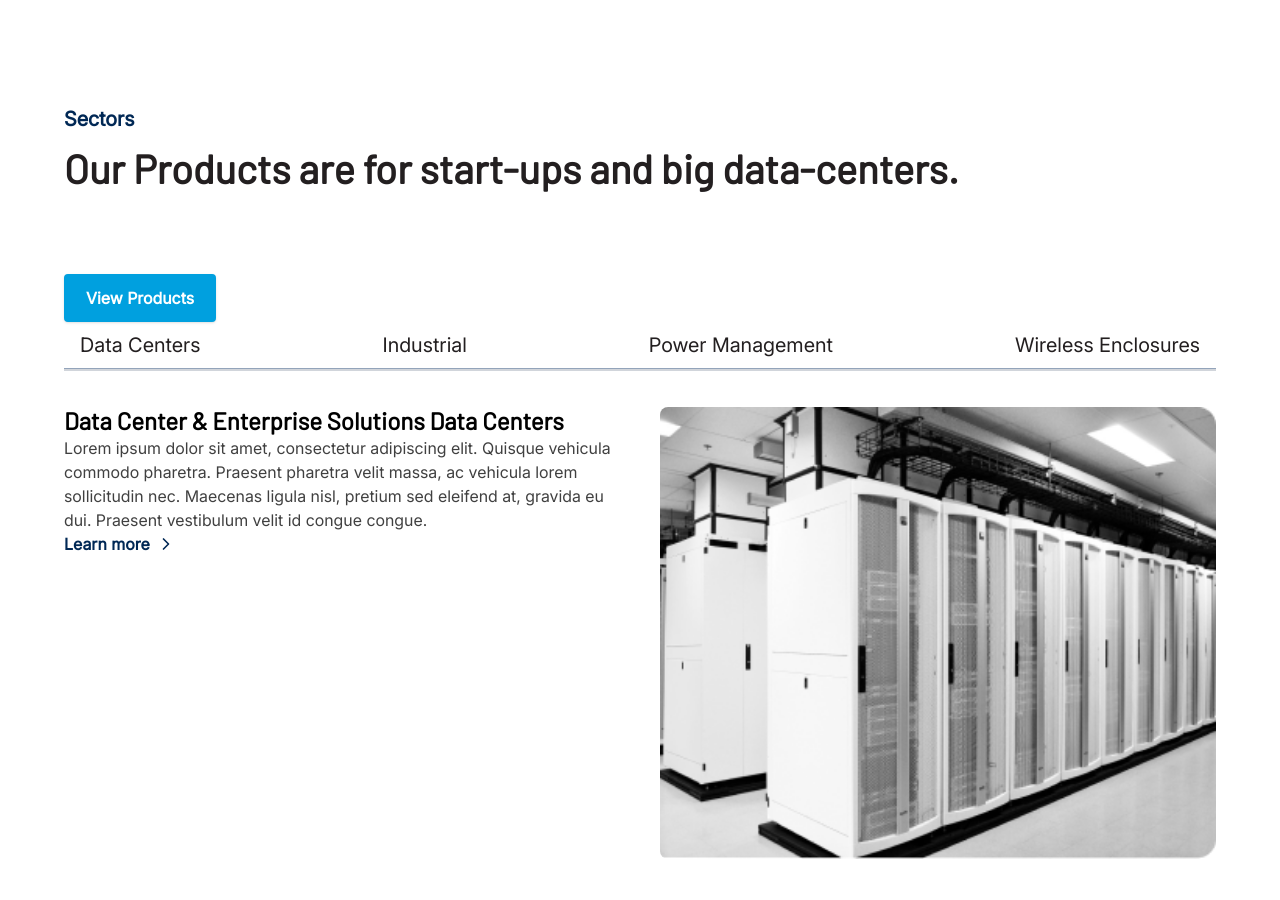
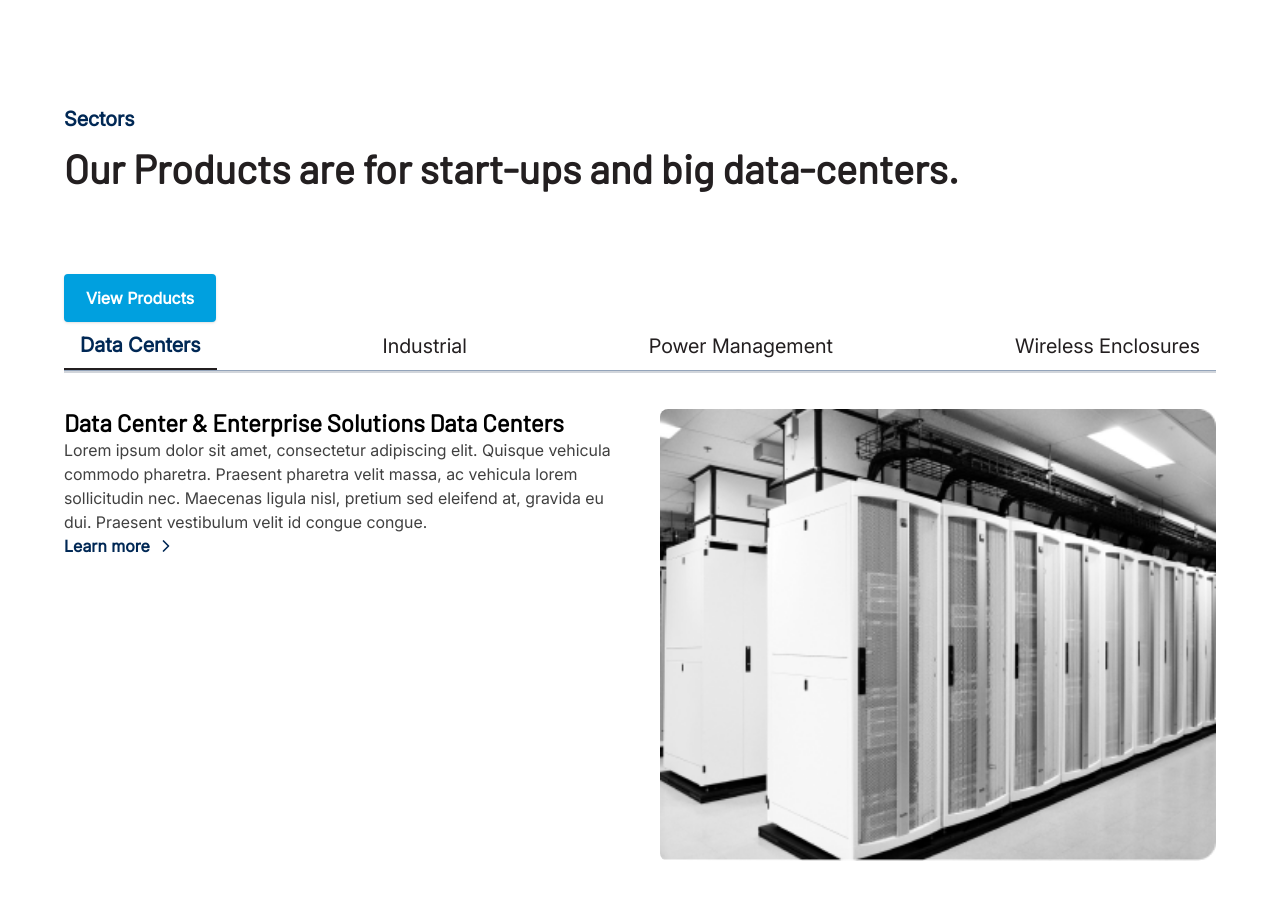
Before and after one commit to rzfzr/challenge-thinklogic, a Vue app: page / in a window 1280 px wide. Shown: the top 900 px of the page. Built offline with nearby package versions, Linux system fonts and the light colour scheme.

Commit message:
Passing selection as prop

```diff
--- a/src/components/Home.vue
+++ b/src/components/Home.vue
@@ -17,7 +17,7 @@
     </div>
 
     <div class="lg:w-2/3 lg:pl-[32px]">
-      <TabNav @tab-selected="selectedTab = $event" :tabs="tabs" />
+      <TabNav @tab-selected="selectedTab = $event" :tabs="tabs" :selectedTab="selectedTab" />
       <TabContent :selectedTab="selectedTab" :content="tabContent" />
     </div>
   </div>
```
